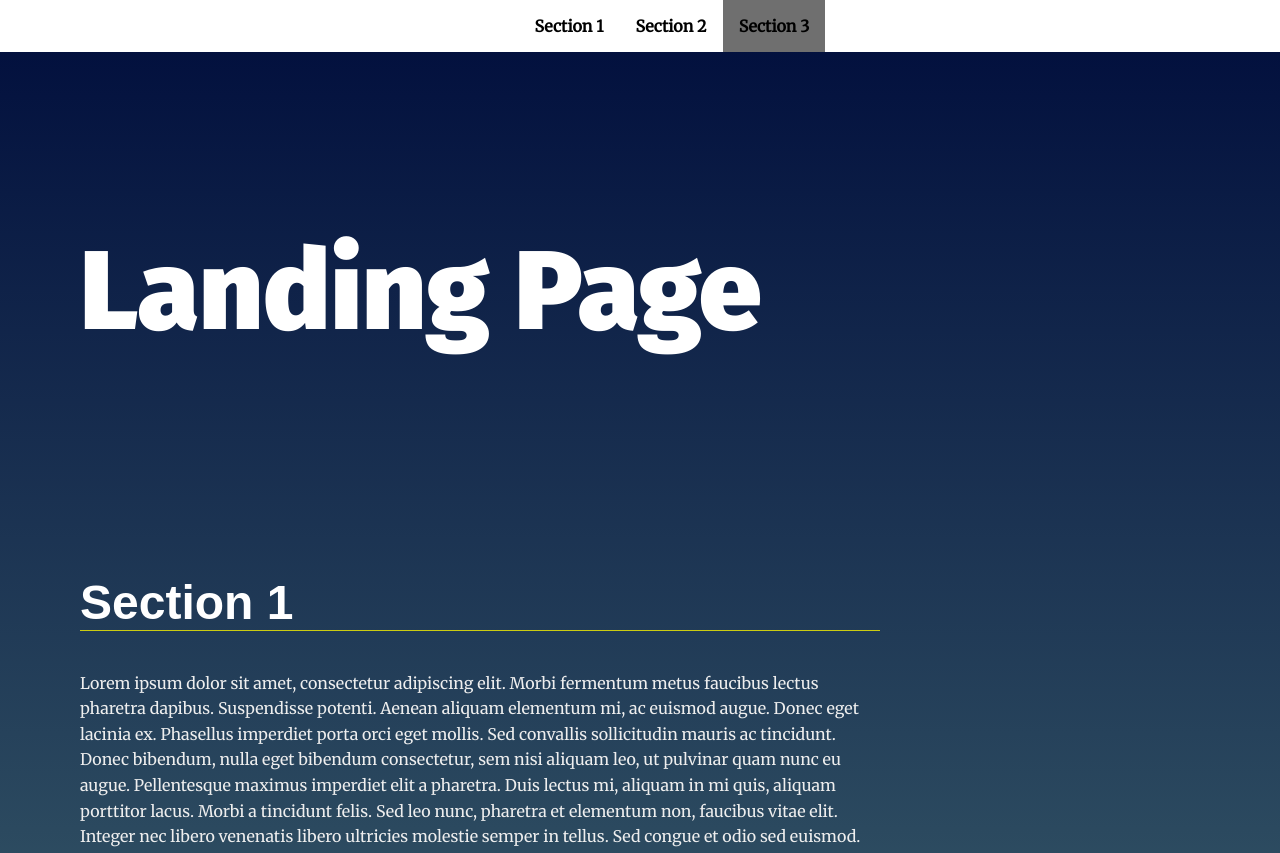
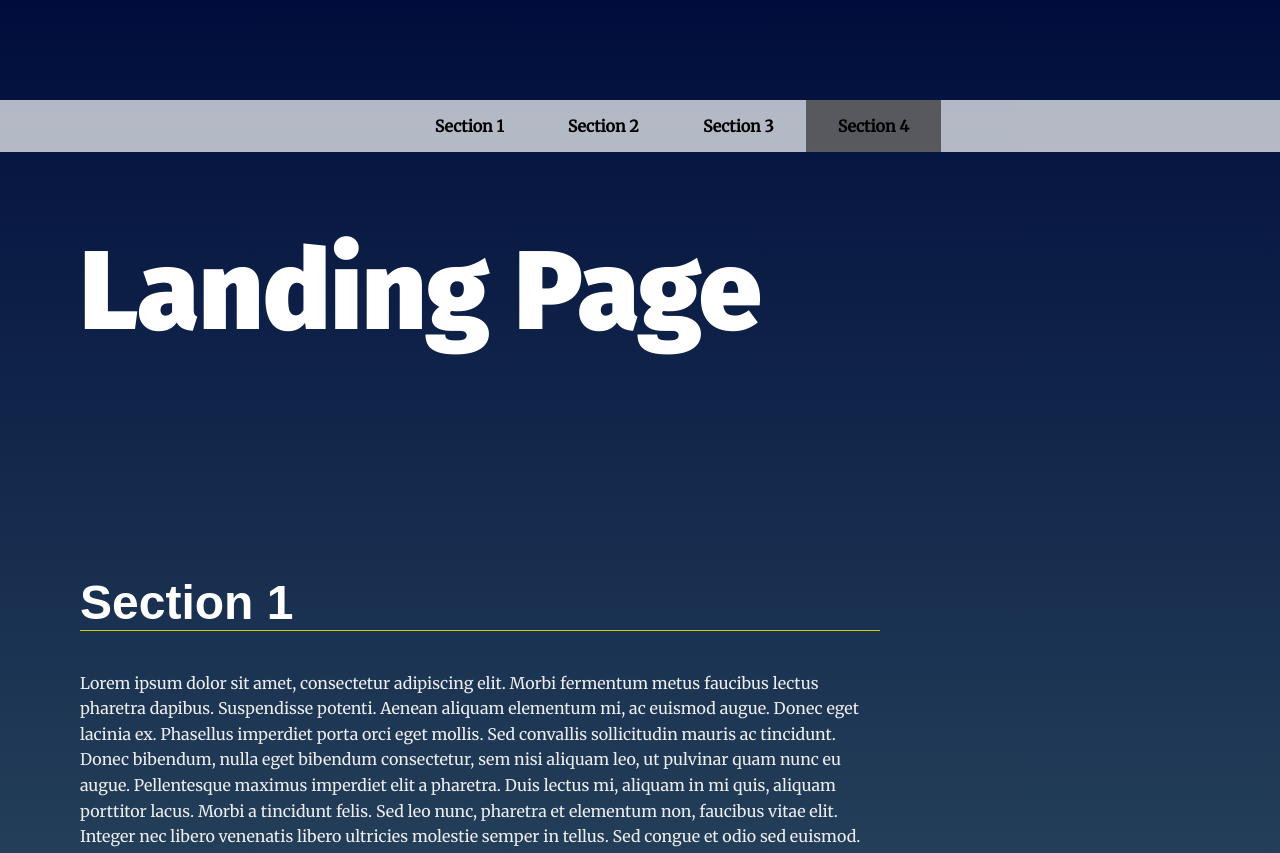
Before and after one commit to Dublez/landing-page, a plain HTML site: page index.html in a window 1280 px wide. Shown: the top 853 px of the page. Drawn offline with Linux system fonts and the light colour scheme.

Commit message:
Navigation movement applied

```diff
--- a/css/styles.css
+++ b/css/styles.css
@@ -76,10 +76,17 @@ section {
 
 .navbar__menu .menu__link a{
     display: inline-block;
-    padding: 1em;
+    padding: 1em 2em;
     font-weight: bold;
+    font-size: 0.5em;
     text-decoration: none;
     color: #000;
+}
+
+@media only screen and (min-width: 35em){
+    .navbar__menu .menu__link a{
+        font-size: 1em;
+    }
 }
 
 .navbar__menu .menu__link a:hover {
@@ -94,13 +101,27 @@ section {
 }
 
 /* Header Styles */
-.page__header {
-    background: #fff;
-    position: fixed;
-    top: 0;
+.page__header{
+    background: rgb(255,255,255,0.7);
     width: 100%;
     z-index: 5;
 }
+
+.fixedHeader{
+    position: fixed;
+    top: 0;
+}
+
+.movingHeader{
+    position: absolute;
+    top: 30px;
+}
+
+@media only screen and (min-width: 35em){
+    .movingHeader {
+        position: absolute;
+        top: 100px;
+    }
 
 /* Footer Styles */
 .page__footer {
--- a/index.html
+++ b/index.html
@@ -51,6 +51,14 @@
         <p>Aliquam a convallis justo. Vivamus venenatis, erat eget pulvinar gravida, ipsum lacus aliquet velit, vel luctus diam ipsum a diam. Cras eu tincidunt arcu, vitae rhoncus purus. Vestibulum fermentum consectetur porttitor. Suspendisse imperdiet porttitor tortor, eget elementum tortor mollis non.</p>
       </div>
     </section>
+    <section id="section4" data-nav="Section 4">
+      <div class="landing__container">
+        <h2>Section 4</h2>
+        <p>Lorem ipsum dolor sit amet, consectetur adipiscing elit. Morbi fermentum metus faucibus lectus pharetra dapibus. Suspendisse potenti. Aenean aliquam elementum mi, ac euismod augue. Donec eget lacinia ex. Phasellus imperdiet porta orci eget mollis. Sed convallis sollicitudin mauris ac tincidunt. Donec bibendum, nulla eget bibendum consectetur, sem nisi aliquam leo, ut pulvinar quam nunc eu augue. Pellentesque maximus imperdiet elit a pharetra. Duis lectus mi, aliquam in mi quis, aliquam porttitor lacus. Morbi a tincidunt felis. Sed leo nunc, pharetra et elementum non, faucibus vitae elit. Integer nec libero venenatis libero ultricies molestie semper in tellus. Sed congue et odio sed euismod.</p>
+
+        <p>Aliquam a convallis justo. Vivamus venenatis, erat eget pulvinar gravida, ipsum lacus aliquet velit, vel luctus diam ipsum a diam. Cras eu tincidunt arcu, vitae rhoncus purus. Vestibulum fermentum consectetur porttitor. Suspendisse imperdiet porttitor tortor, eget elementum tortor mollis non.</p>
+      </div>
+    </section>
   </main>
   <footer class="page__footer">
     <p>&copy Udacity</p>
--- a/js/app.js
+++ b/js/app.js
@@ -111,7 +111,7 @@ document.querySelector('#navbar__list').appendChild(fragment);
 // Scroll to section on link click
 
 // Set sections as active
-var handler = function(){
+var activeMenuHandler = function(){
     let headers = document.querySelectorAll('.landing__container h2');
     let sections = document.querySelectorAll('body main section');
     let navbar = document.querySelectorAll('.navbar__menu .menu__link');
@@ -127,7 +127,33 @@ var handler = function(){
     }
 }
 
-window.addEventListener('DOMContentLoaded', handler);
-window.addEventListener('load', handler);
-window.addEventListener('scroll', handler);
-window.addEventListener('resize', handler);
+var enableHeaderMovement = function(){
+    var header = document.querySelector('.page__header');
+    var height = window.scrollY;
+    if(height > 100){
+        if(!header.classList.contains('fixedHeader')){
+            header.classList.add('fixedHeader');
+        }
+        if(header.classList.contains('movingHeader')){
+            header.classList.remove('movingHeader');
+        }
+    } else if(height <= 100){
+        if(header.classList.contains('fixedHeader')){
+            header.classList.remove('fixedHeader');
+        }
+        if(!header.classList.contains('movingHeader')){
+            header.classList.add('movingHeader');
+        }
+    }
+
+}
+
+window.addEventListener('DOMContentLoaded', activeMenuHandler);
+window.addEventListener('load', activeMenuHandler);
+window.addEventListener('scroll', activeMenuHandler);
+window.addEventListener('resize', activeMenuHandler);
+
+window.addEventListener('DOMContentLoaded', enableHeaderMovement);
+window.addEventListener('load', enableHeaderMovement);
+window.addEventListener('scroll', enableHeaderMovement);
+window.addEventListener('resize', enableHeaderMovement);
```
Also changed, not shown: 1 other file.
